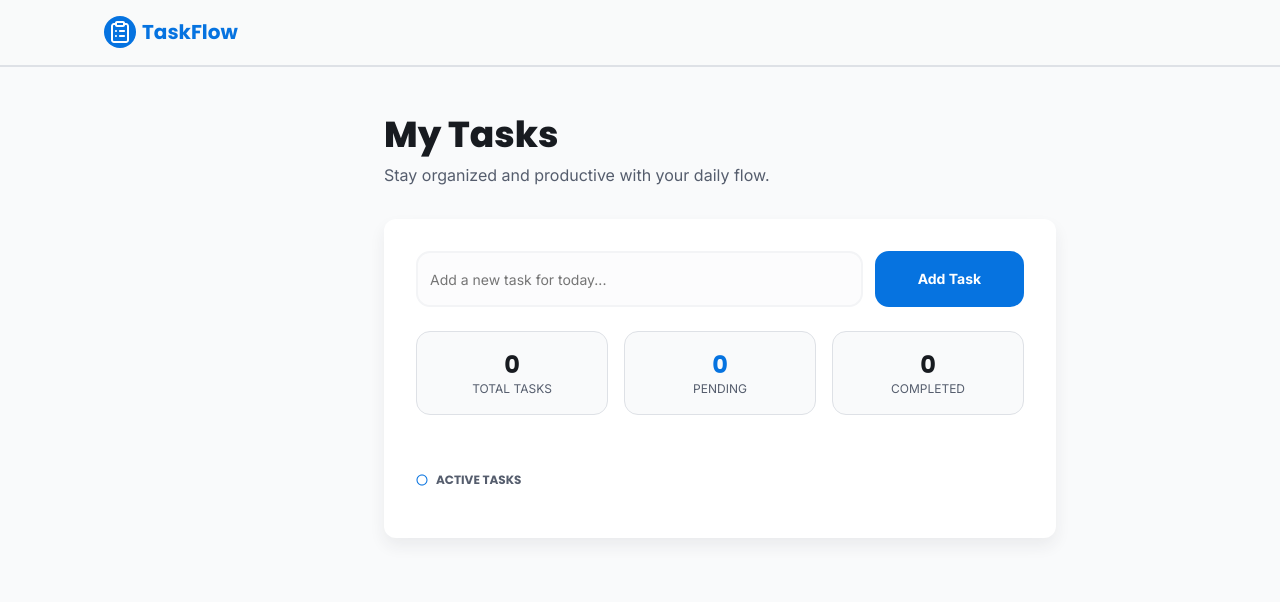
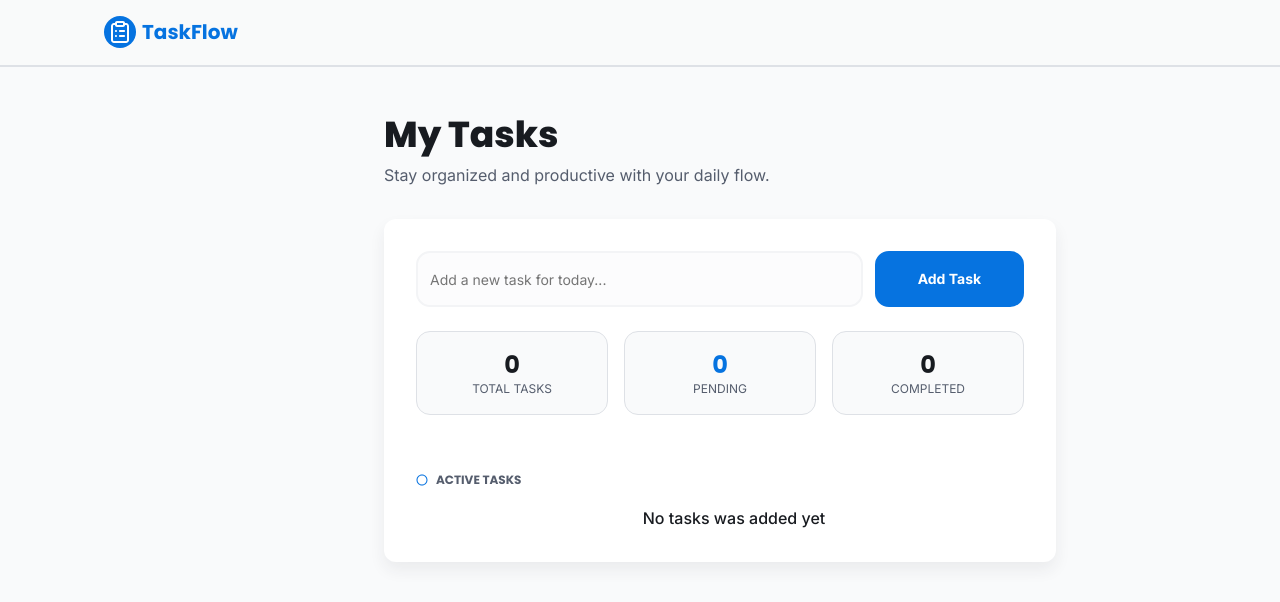
Before and after one commit to MagzhanYerbosyn/React, a React (Vite) app in the folder to-do/: page / in a window 1280 px wide. Shown: the top 602 px of the page. Built offline with nearby package versions, Linux system fonts and the light colour scheme.

Commit message:
feat: добавить надпись при отсутствии тасков

```diff
--- a/to-do/src/components/ActiveTasks/ActiveTasks.css
+++ b/to-do/src/components/ActiveTasks/ActiveTasks.css
@@ -29,3 +29,18 @@
   display: flex;
   flex-direction: column;
 }
+
+.active-tasks__empty {
+  width: 100%;
+
+  margin-left: 14px;
+
+  display: flex;
+  justify-content: center;
+
+  font-family: 'Inter';
+  font-size: 16px;
+  line-height: 24px;
+  font-weight: 500;
+  color: #181b20ff;
+}
--- a/to-do/src/components/ActiveTasks/ActiveTasks.tsx
+++ b/to-do/src/components/ActiveTasks/ActiveTasks.tsx
@@ -26,6 +26,7 @@ const ActiveTasks = ({ tasks, deleteTaskHandler, changeTaskStatusHandler }: IAct
           />
         ))}
       </ul>
+      {tasks.length === 0 && <div className="active-tasks__empty">No tasks was added yet</div>}
     </div>
   );
 };
```
